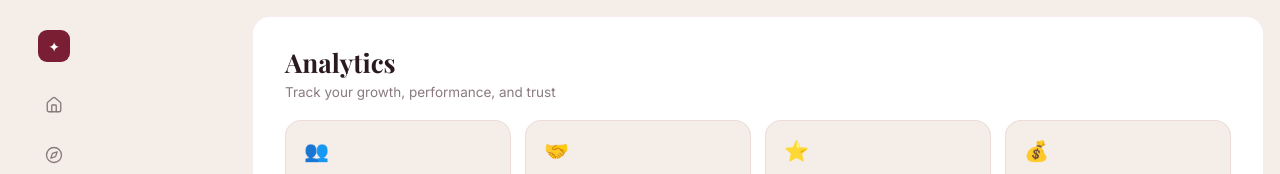
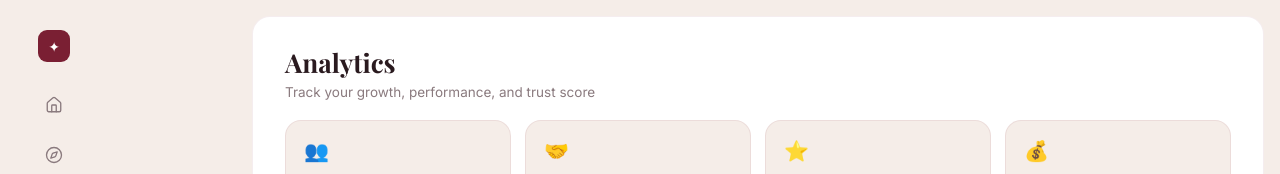
Before and after one commit to muditchauhan1409/influency, a React (Vite) app: page /analytics in a window 1280 px wide. Shown: the top 174 px of the page. Built offline with nearby package versions, Linux system fonts and the light colour scheme; sample sign-in values are in the browser's storage; a web font is replaced by a local one.

Commit message:
Added creator analytics improvements

```diff
--- a/src/pages/creator/Analytics.jsx
+++ b/src/pages/creator/Analytics.jsx
@@ -133,7 +133,7 @@ export default function Analytics({ onOpenNotifications, notifUnreadCount }) {
 
         <div className="discover-header">
           <div className="discover-title">Analytics</div>
-          <div className="discover-sub">Track your growth, performance, and trust </div>
+          <div className="discover-sub">Track your growth, performance, and trust score </div>
         </div>
 
         {/* Stat Cards */}
```
